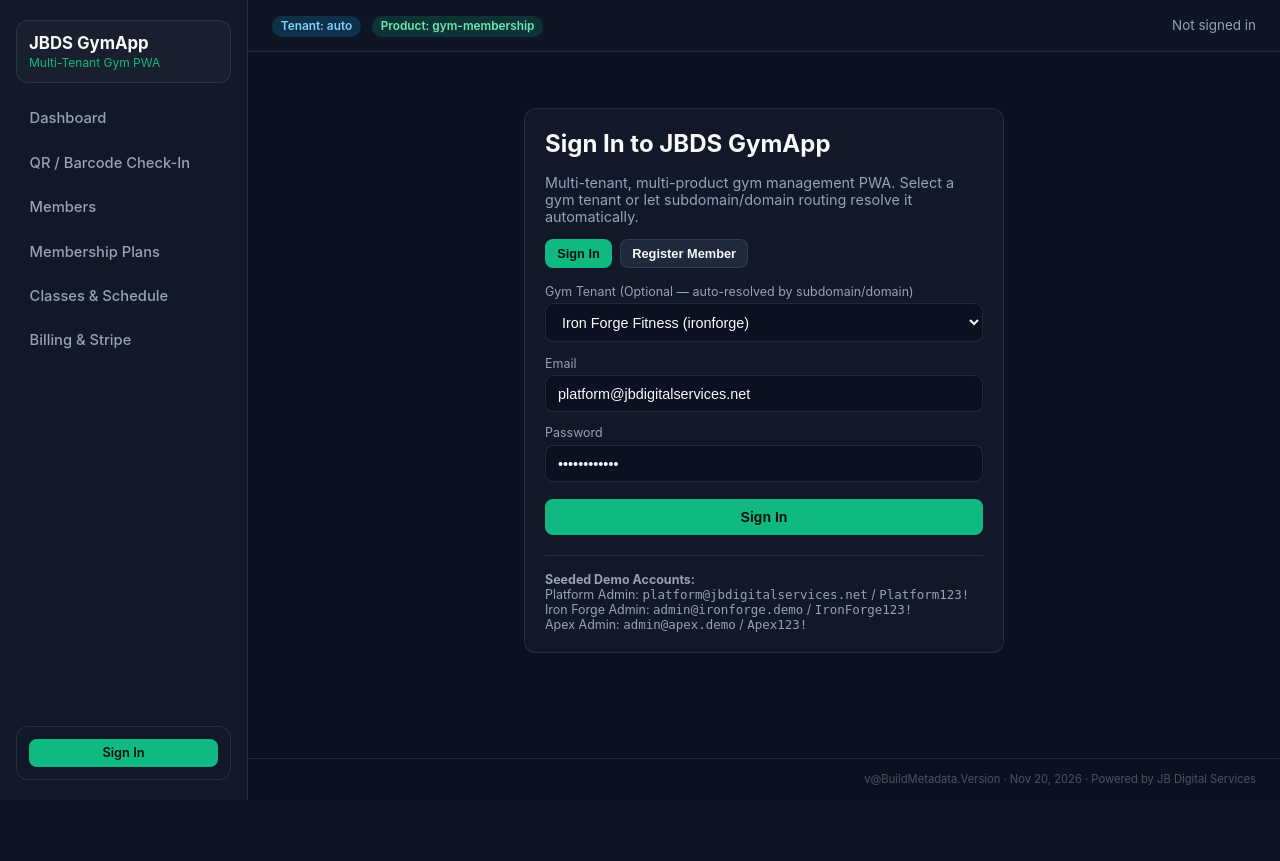
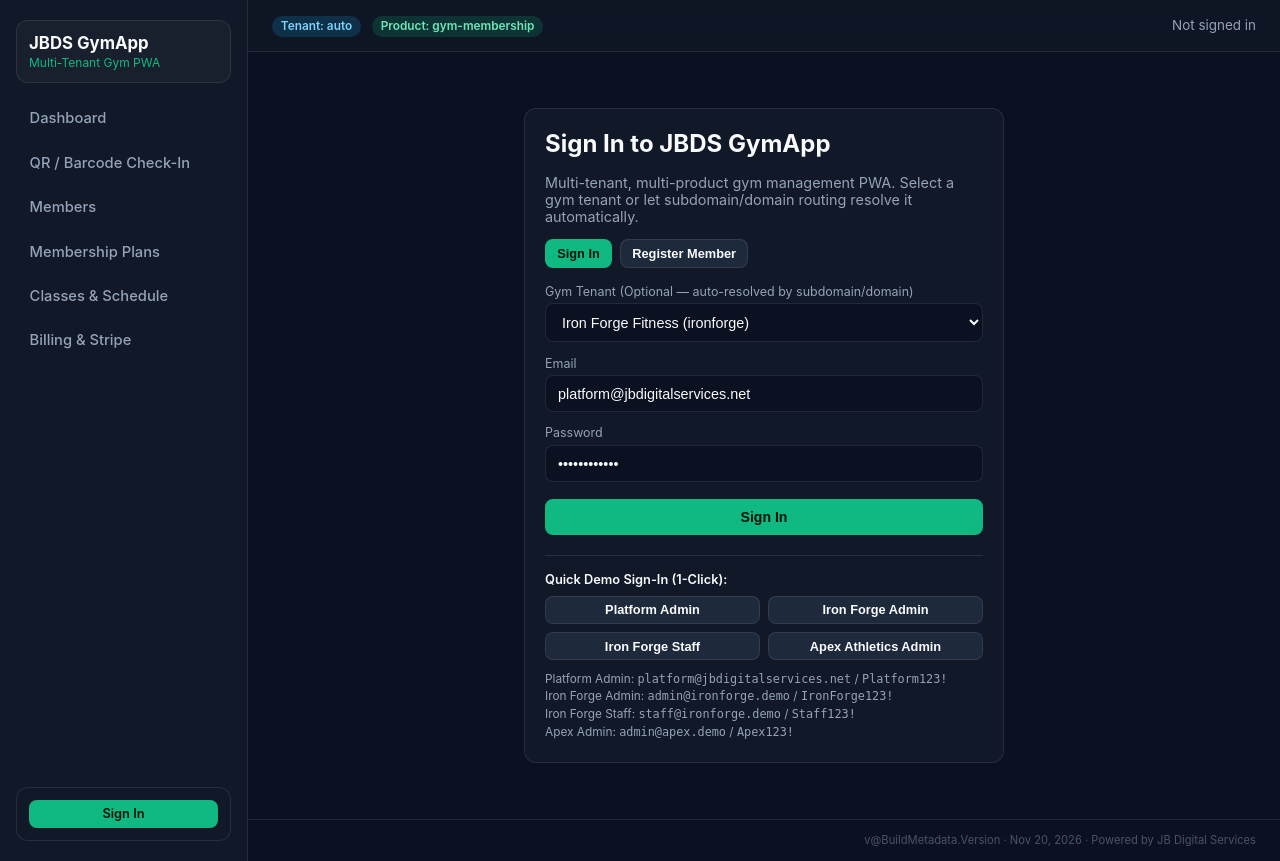
Before and after one commit to jasonpbarrera/JBDS-GymApp, an ASP.NET Core app: page /login in a window 1280 px wide. Before the commit the page ends 800 px from the top, so only its background shows below. Run offline with ASP.NET Core 8, Linux system fonts and the light colour scheme; data that the repository does not hold is empty.

Commit message:
Add 1-click demo quick sign-in buttons for Platform Admin, Iron Forge Admin/Staff, and Apex Athletics Admin

```diff
--- a/src/JBDS.GymApp.Client/Pages/Login.razor
+++ b/src/JBDS.GymApp.Client/Pages/Login.razor
@@ -66,11 +66,32 @@
         @(_busy ? "Working..." : (_isRegister ? "Create Account" : "Sign In"))
     </button>
 
-    <div style="margin-top:1.25rem; padding-top:1rem; border-top:1px solid var(--border-subtle); font-size:0.78rem; color:var(--text-secondary);">
-        <strong>Seeded Demo Accounts:</strong><br />
-        Platform Admin: <code>platform@jbdigitalservices.net</code> / <code>Platform123!</code><br />
-        Iron Forge Admin: <code>admin@ironforge.demo</code> / <code>IronForge123!</code><br />
-        Apex Admin: <code>admin@apex.demo</code> / <code>Apex123!</code>
+    <div style="margin-top:1.25rem; padding-top:1rem; border-top:1px solid var(--border-subtle); font-size:0.8rem; color:var(--text-secondary);">
+        <div style="font-weight:600; color:var(--text-primary); margin-bottom:0.55rem;">Quick Demo Sign-In (1-Click):</div>
+        <div style="display:grid; grid-template-columns:1fr 1fr; gap:0.5rem;">
+            <button type="button" class="btn btn-secondary btn-sm" disabled="@_busy"
+                    @onclick='() => QuickLoginAsync("platform@jbdigitalservices.net", "Platform123!", "ironforge")'>
+                Platform Admin
+            </button>
+            <button type="button" class="btn btn-secondary btn-sm" disabled="@_busy"
+                    @onclick='() => QuickLoginAsync("admin@ironforge.demo", "IronForge123!", "ironforge")'>
+                Iron Forge Admin
+            </button>
+            <button type="button" class="btn btn-secondary btn-sm" disabled="@_busy"
+                    @onclick='() => QuickLoginAsync("staff@ironforge.demo", "Staff123!", "ironforge")'>
+                Iron Forge Staff
+            </button>
+            <button type="button" class="btn btn-secondary btn-sm" disabled="@_busy"
+                    @onclick='() => QuickLoginAsync("admin@apex.demo", "Apex123!", "apex")'>
+                Apex Athletics Admin
+            </button>
+        </div>
+        <div style="margin-top:0.65rem; font-size:0.74rem; line-height:1.5;">
+            Platform Admin: <code>platform@jbdigitalservices.net</code> / <code>Platform123!</code><br />
+            Iron Forge Admin: <code>admin@ironforge.demo</code> / <code>IronForge123!</code><br />
+            Iron Forge Staff: <code>staff@ironforge.demo</code> / <code>Staff123!</code><br />
+            Apex Admin: <code>admin@apex.demo</code> / <code>Apex123!</code>
+        </div>
     </div>
 </div>
 
@@ -102,6 +123,15 @@
         }
     }
 
+    private async Task QuickLoginAsync(string email, string password, string tenantSlug)
+    {
+        _isRegister = false;
+        _email = email;
+        _password = password;
+        _tenantSlug = tenantSlug;
+        await SubmitAsync();
+    }
+
     private async Task SubmitAsync()
     {
         _busy = true;
```
